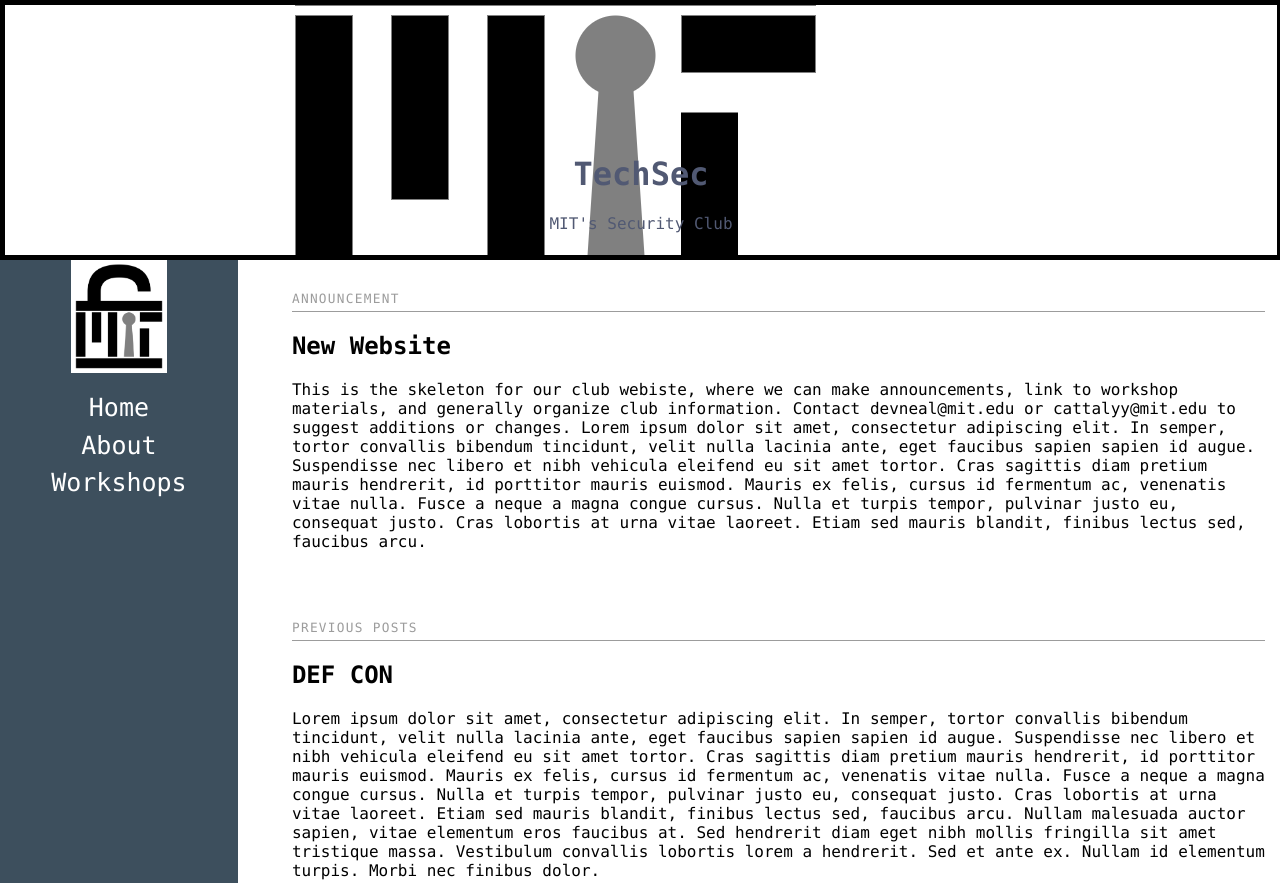
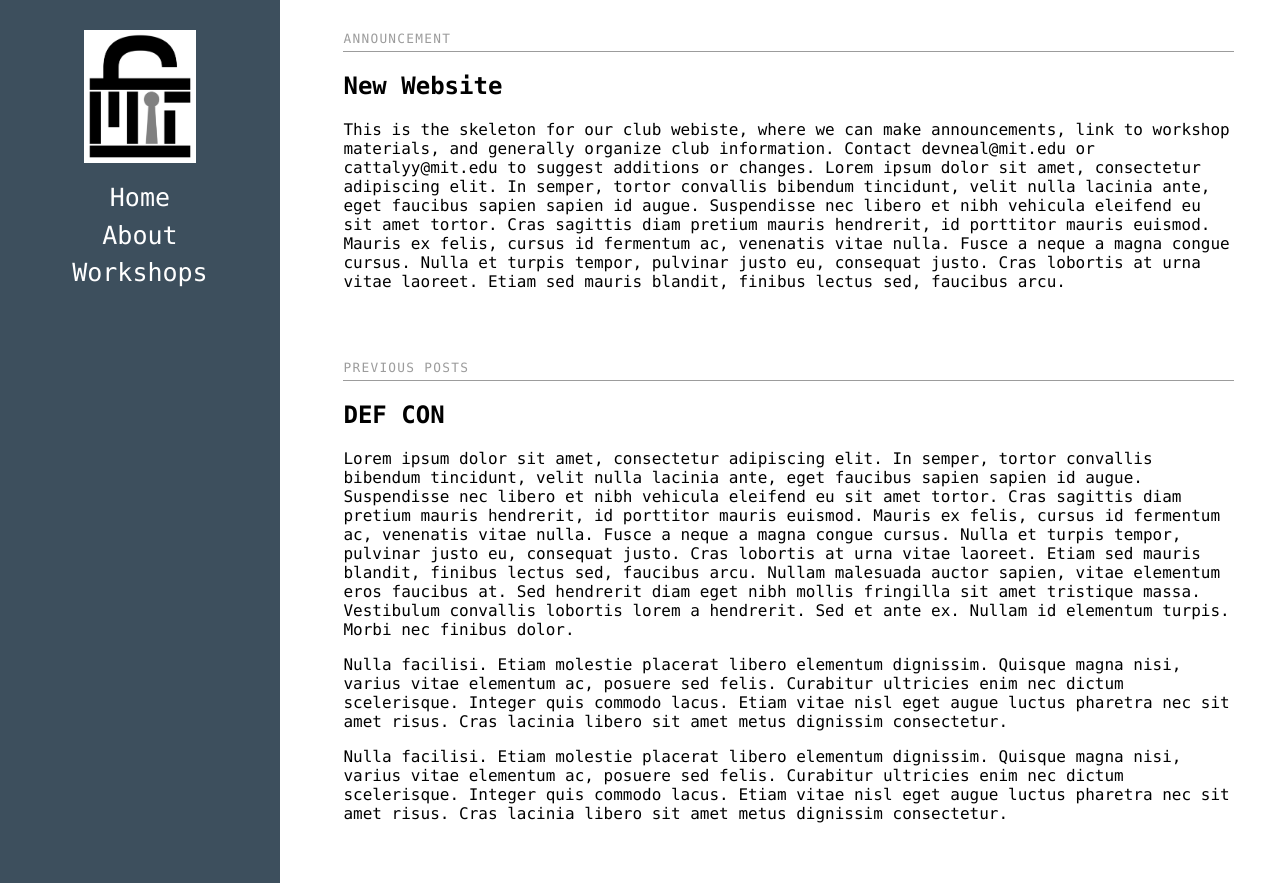
Before and after one commit to TechSecCTF/TechSecCTF.github.io, a plain HTML site: page index.html in a window 1280 px wide. Shown: the top 883 px of the page. Drawn offline with Linux system fonts and the light colour scheme.

Commit message:
cleaned stuff up

```diff
--- a/index.html
+++ b/index.html
@@ -2,23 +2,16 @@
 <html>
     <head>
         <meta charset="utf-8">
-        <meta name="viewport" content="witdh=device-width">
+        <meta name="viewport" content="width=device-width">
 
         <title>TechSec</title>
         <link rel="stylesheet" href="style.css">
     </head>
 
     <body>
-        <header id="banner">
-            <div id="banner-text">
-                <h1>TechSec</h1>
-                <p>MIT's Security Club</p>
-            </div>
-        </header>
-
         <div id="content">
             <aside id="sidebar">
-                <img id="sidebar-logo" src="black_and_gray.png" width=40%>
+                <img id="sidebar-logo" src="assets/black_and_gray.png" width=40%>
                 <nav>
                     <ul>
                         <li>Home</li>
@@ -136,11 +129,7 @@
 
                     <article>
                 </section>
-            </posts>
-            <footer>
-                <p>Contact: techsec-exec@mit.edu</p>
-            </footer>
+            </div>
         </div>
-
     </body>
 </html>
--- a/style.css
+++ b/style.css
@@ -8,7 +8,7 @@ body {
     height: auto;
     position: relative;
     float: left;
-    width: 85%;
+    width: 100%;
 }
 
 
@@ -25,6 +25,7 @@ body {
 #sidebar-logo {
     display: block;
     margin: auto;
+    margin-top: 30px;
 }
 
 #sidebar ul {
@@ -44,21 +45,7 @@ body {
     height: 100%;
     margin-left: 27%;
     float: left;
-    width: 90%;
-}
-
-#banner {
-    width: 100%;
-    min-height: 250px;
-    border: 5px solid #000000;
-    background:url("black_and_gray.png") no-repeat 260px -310px;
-    position: relative;
-}
-
-#banner #banner-text {
-    text-align: center;
-    margin-top: 150px;
-    color: #515973;
+    width: 70%;
 }
 
 div.separator {
@@ -79,9 +66,3 @@ section.post {
 .post:last-of-type {
     margin-bottom: 1em;
 }
-
-footer p {
-    background-color: #eaeaea;
-    margin-top: 0px;
-    margin-bottom: 0px;
-}
```
Also changed, not shown: assets/black_and_gray.png (renamed from black_and_gray.png).
